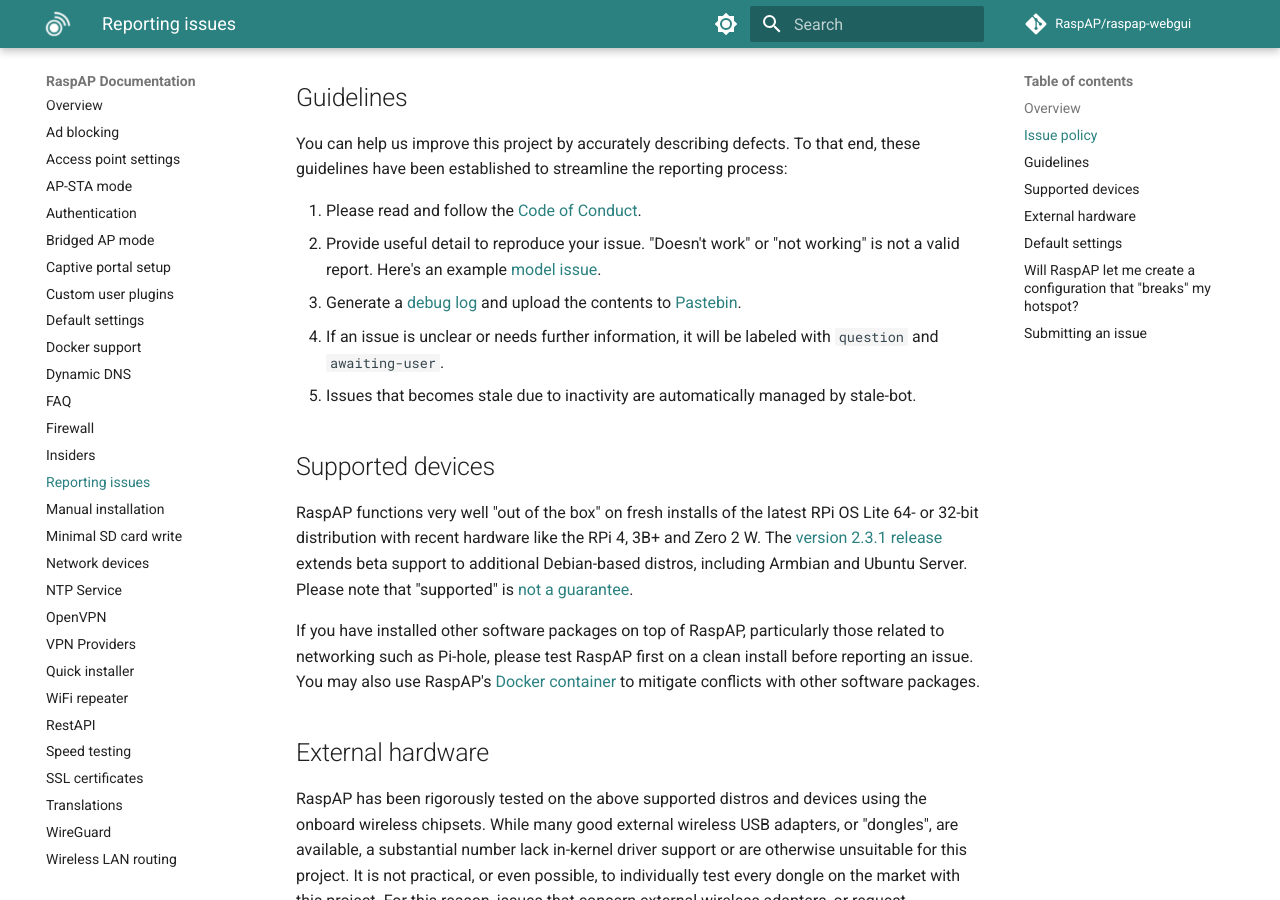
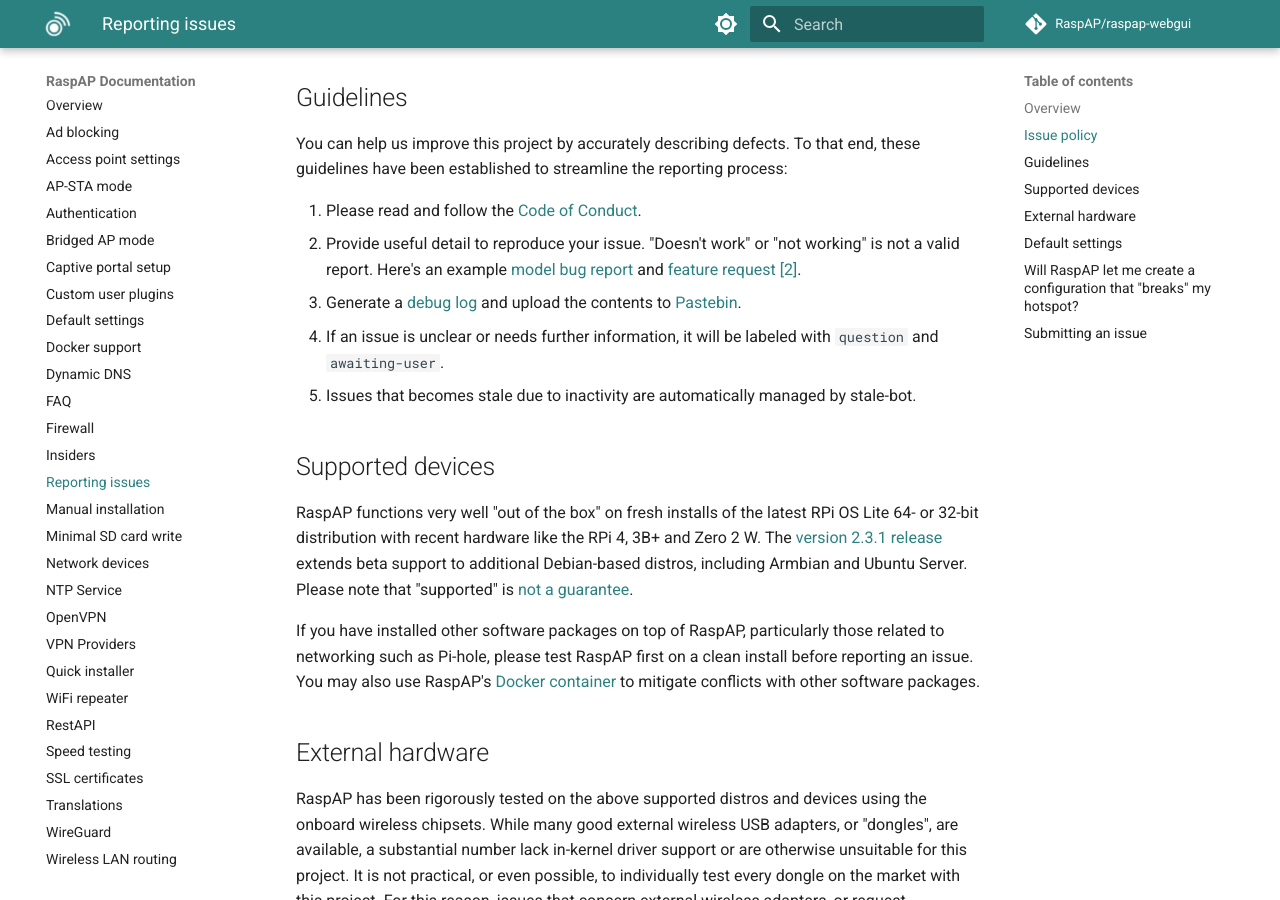
Before and after one commit to RaspAP/raspap-docs, an MkDocs documentation site: the page built from docs/issues.md, in a window 1280 px wide and 900 px high, scrolled down 698 px. Built offline with MkDocs 1.6.1 and Material for MkDocs 9.7.7, drawn with Linux system fonts in a browser that asks for light colours; comment, search, counter and statistics services are not loaded.

Commit message:
Update guidelines

```diff
--- a/docs/issues.md
+++ b/docs/issues.md
@@ -16,7 +16,7 @@
 You can help us improve this project by accurately describing defects. To that end, these guidelines have been established to streamline the reporting process:
 
 1. Please read and follow the [Code of Conduct](https://github.com/RaspAP/raspap-webgui/blob/master/CODE_OF_CONDUCT.md).
-2. Provide useful detail to reproduce your issue. "Doesn't work" or "not working" is not a valid report. Here's an example [model issue](https://github.com/RaspAP/raspap-webgui/issues/1451).
+2. Provide useful detail to reproduce your issue. "Doesn't work" or "not working" is not a valid report. Here's an example [model bug report](https://github.com/RaspAP/raspap-webgui/issues/1451) and [feature request](https://github.com/RaspAP/raspap-webgui/issues/1498) [[2]](https://github.com/RaspAP/raspap-webgui/issues/1734).
 3. Generate a [debug log](ap-basics.md#debug-log) and upload the contents to [Pastebin](https://pastebin.com/).
 4. If an issue is unclear or needs further information, it will be labeled with `question` and `awaiting-user`.
 5. Issues that becomes stale due to inactivity are automatically managed by stale-bot.
```
